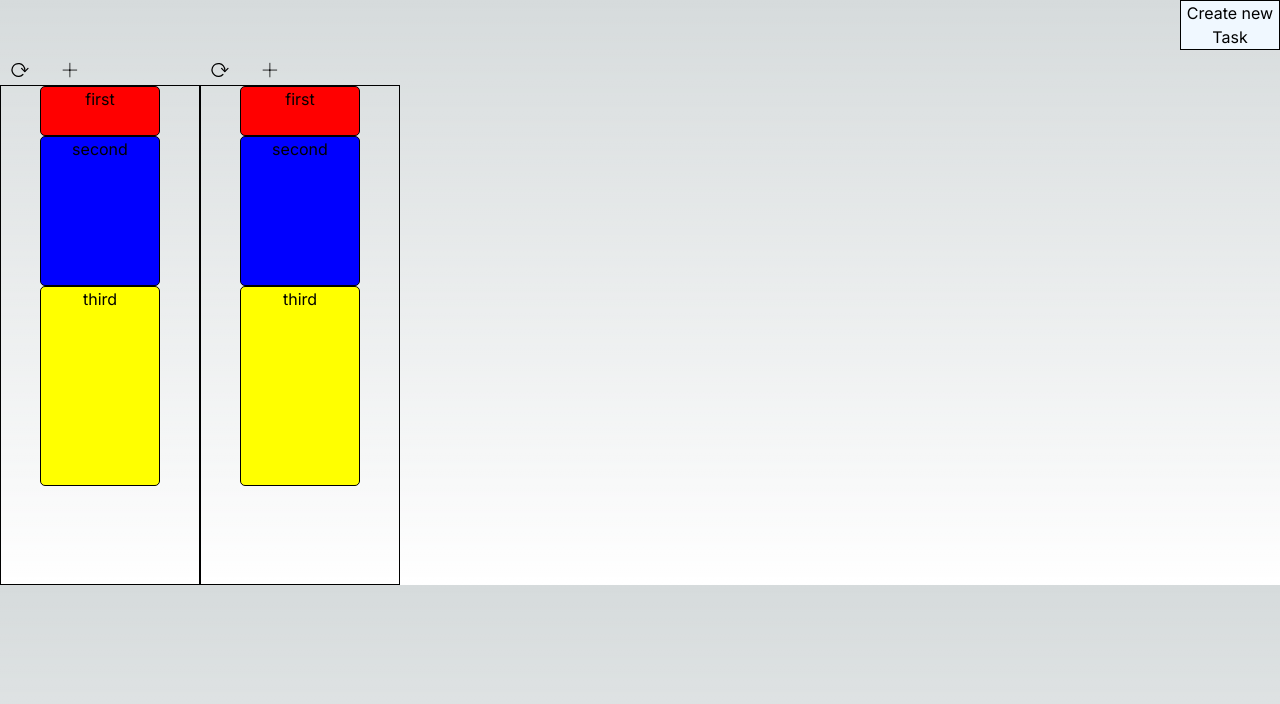
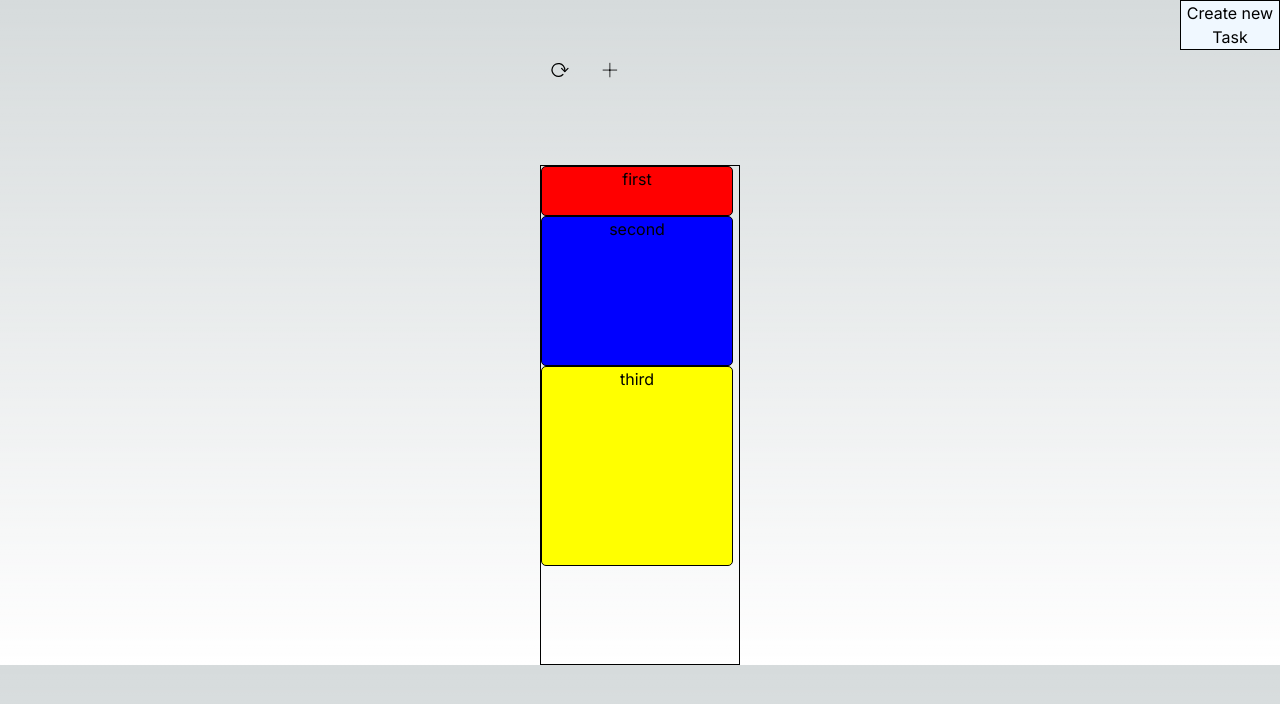
Before and after one commit to bsbgreenfield/dasher, a Next.js app: page / in a window 1280 px wide. Shown: the top 704 px of the page. Built offline with nearby package versions, Linux system fonts and the light colour scheme.

Commit message:
fix task add

```diff
--- a/src/app/lib/definitions/types.ts
+++ b/src/app/lib/definitions/types.ts
@@ -5,7 +5,7 @@ export type Task = {
     name: string,
     description: string,
     owner: User,
-    height: number,
+    size: number,
     index: number,
 }
 export type ProgBarTask = {
@@ -13,7 +13,7 @@ export type ProgBarTask = {
     name: string,
     description: string,
     owner: User,
-    height: number,
+    size: number,
     pos: {xPos: number, yPos: number },
     positionMap: Map<number, [number, number]>
     index: number,
--- a/src/app/styles/sandbox-body.css
+++ b/src/app/styles/sandbox-body.css
@@ -1,4 +1,4 @@
-.sandbox-bod-content{
+.sandbox-body-content{
     display: flex;
     justify-content: center;
     margin-top: 10vh;
@@ -13,11 +13,8 @@
 .prog-bar{
     position: relative;
     display: flex;
-    height: 500px;
-    flex-direction: column;
     align-items: center;
     border: 1px solid black;
-    width: 200px;
 }
 .add-task-button{
     display: flex;
@@ -43,3 +40,7 @@
     align-items: baseline;
     padding-left: 10px;
 }
+
+.rotate-svg:hover{
+    cursor: pointer;
+}
--- a/src/app/styles/taskRect.css
+++ b/src/app/styles/taskRect.css
@@ -1,6 +1,5 @@
 .task-rect{
     border: 1px solid black;
-    width: 120px;
     text-align: center;
     background-color: rgb(103, 221, 60);
     border-radius: 5px;
--- a/src/app/ui/sandbox/progBar.tsx
+++ b/src/app/ui/sandbox/progBar.tsx
@@ -1,103 +1,114 @@
 import { Task, ProgBarTask } from "@/app/lib/definitions/types";
-import { useEffect, useState } from "react"
+import { useEffect, useRef, useState } from "react"
 import TaskRect from "./taskRect";
 import { colorArray } from "@/app/data/dummy_data";
 import NewTaskForm from "./newTaskForm";
 import { createTask } from "@/app/lib/actions";
 import RotateSVG from "./svg";
-export default function ProgBar({tasks, id, addTask, switchTaskIndices} : {
-  tasks:  Task[] | [],
+export default function ProgBar({ tasks, id, addTask, switchTaskIndices }: {
+  tasks: Task[] | [],
   id: string,
-  addTask : (id: string, task: Task) => Task[]
+  addTask: (id: string, task: Task) => Task[];
   switchTaskIndices: (oldIndex: number, newIndex: number, progBarId: string) => Task[]
-}){
-
-    async function submitTask(formdata: FormData){
-     let newTask =  await createTask(formdata)
-     const newTaskArray = addTask(id, newTask)
-     setProgBarTasks(getProgBarTasks(newTaskArray));
-     setFormVisible(false);
-    }
-    const [formVisible, setFormVisible] = useState(false)
+}) {
+  const [formVisible, setFormVisible] = useState(false);
+  const [verticalFlip, setVerticalFlip] = useState(true);
+  const [progBarTasks, setProgBarTasks] = useState<ProgBarTask[]>()
+  useEffect(() => {
+    setProgBarTasks(getProgBarTasks(tasks));
+  }, [verticalFlip])
 
 
-    function getProgBarTasks(tasks:Task[]): ProgBarTask[]{
+  async function submitTask(formdata: FormData) {
+    setFormVisible(false);
+    const newTaskId = `${id}-${progBarTasks!.length}`
+    let newTask = await createTask(formdata, newTaskId);
+    const newTaskArray = addTask(id, newTask);
+    setProgBarTasks(getProgBarTasks(newTaskArray));
+  }
+
+  function getProgBarTasks(tasks: Task[]): ProgBarTask[] {
+    console.log(tasks);
     let newPosMap = getUpdatedPosMap(tasks)
-      let pos= {xPos: 0, yPos: 0};
-      let progBarTaskArray : ProgBarTask[]= [];
-      for (let i = 0; i < tasks.length; i++){
+    let pos = { xPos: 0, yPos: 0 };
+    let progBarTaskArray: ProgBarTask[] = [];
+    for (let i = 0; i < tasks.length; i++) {
       let taskAtIthPosition = tasks.find(task => task.index == i);
-        console.log(taskAtIthPosition)
       progBarTaskArray.push({
         id: taskAtIthPosition!.id,
         name: taskAtIthPosition!.name,
         description: taskAtIthPosition!.description,
         owner: taskAtIthPosition!.owner,
-          height: taskAtIthPosition!.height,
-          pos: {xPos: 0, yPos: newPosMap.get(i)![0]},
+        size: taskAtIthPosition!.size,
+        pos: verticalFlip ?
+          { xPos: 0, yPos: newPosMap.get(i)![0] }
+          : { xPos: newPosMap.get(i)![0], yPos: 0 },
         positionMap: newPosMap,
         index: taskAtIthPosition!.index
       })
-        pos.yPos = pos.yPos + taskAtIthPosition!.height
-        pos.xPos = pos.xPos + taskAtIthPosition!.height
+      pos.yPos = pos.yPos + taskAtIthPosition!.size
+      pos.xPos = pos.xPos + taskAtIthPosition!.size
     }
     return progBarTaskArray;
   }
-    const [progBarTasks, setProgBarTasks] = useState<ProgBarTask[]>()
 
-    useEffect(()=>{
-      setProgBarTasks(getProgBarTasks(tasks));
-    },[])
+  function getUpdatedPosMap(tasks: Task[]): Map<number, [number, number]> {
+    const newTaskPosMap = new Map<number, [number, number]>()
+    let newYPos: number = 0; //initialize new position (pixels) for the first task element
+    for (let i = 0; i < tasks.length; i++) {
+      let taskAtIthPosition = tasks.find(task => task.index == i)
+      console.log(taskAtIthPosition);
+      newTaskPosMap.set(i, [newYPos, taskAtIthPosition!.size])
 
+      newYPos = newYPos + taskAtIthPosition!.size
+    }
+    return newTaskPosMap;
 
-function doTaskSwap(oldIndex: number, newIndex: number): Map<number, [number, number]>{
+  }
+
+  function doTaskSwap(oldIndex: number, newIndex: number): Map<number, [number, number]> {
     const newTaskArray = switchTaskIndices(oldIndex, newIndex, id);
     let newProgBarTaskArray = getProgBarTasks(newTaskArray);
     setProgBarTasks(newProgBarTaskArray);
     return newProgBarTaskArray[0].positionMap
   }
 
- function getUpdatedPosMap(tasks: Task[]):Map<number, [number, number]>  {
-    const newTaskPosMap = new Map<number, [number, number]>()
-    let newYPos: number = 0; //initialize new position (pixels) for the first task element
 
-    for (let i = 0; i < tasks.length; i++) {
+  function flipBar() {
+    console.log("flip");
+    setVerticalFlip(!verticalFlip);
+  }
 
-        let taskAtIthPosition = tasks.find(task => task.index == i)
-        newTaskPosMap.set(i, [newYPos, taskAtIthPosition!.height])
-
-        newYPos = newYPos + taskAtIthPosition!.height
-    }
-    return newTaskPosMap;
-
-}
   const colorsArray = ['red', "blue", "yellow"]
 
   return (
-        <div className="sandbox-body">
+    <div className="sandbox-body" style={verticalFlip ? { "flexDirection": "column" } : { "flexDirection": "row" }}>
       <div className="progbar-top">
-            <RotateSVG/>
-              <div className="add-task-button" onClick={()=>{setFormVisible(!formVisible)}}>
-                {formVisible ? "-": "+"}
+        <div onClick={flipBar}>
+          <RotateSVG />
+        </div>
+        <div className="add-task-button" onClick={() => { setFormVisible(!formVisible) }}>
+          {formVisible ? "-" : "+"}
         </div>
       </div>
       <div className="sandbox-body-content">
-          <div className="prog-bar">
+        <div className="prog-bar" style={verticalFlip ? { "height": "500px", "width": "200px" } : { "height": "200px", "width": "500px" }}>
           {progBarTasks ?
             progBarTasks!.map(task => <TaskRect
               key={task.id}
               task={task}
               pos={task.pos}
-             height = {task.height}
+              size={task.size}
               positionMap={task.positionMap}
               swap={doTaskSwap}
               color={colorsArray[parseInt(task.id.split('-').pop()!)]}
+              isVertical={verticalFlip}
             />)
             : <></>}
         </div>
       </div>
 
-        <NewTaskForm formVisible={formVisible} id={`${id}-${tasks.length}`} submitTask={submitTask}/>
+      <NewTaskForm formVisible={formVisible} id={`${id}-${tasks.length}`} submitTask={submitTask} />
     </div>
   )
 }
--- a/src/app/ui/sandbox/sandbox.tsx
+++ b/src/app/ui/sandbox/sandbox.tsx
@@ -28,7 +28,6 @@ export default function Sandbox() {
     }
 
     function switchTaskIndices(oldIndex: number, newIndex: number, progBarId: string): Task[]{
-       console.log(`switching ${oldIndex} to ${newIndex}`)
         const newTasks: Task[] = [];
         const progBarTasks: Task[] = progBarsMap.current.get(progBarId)!
         if (newIndex < 0) newIndex = 0; // im not sure why it does
@@ -73,9 +72,8 @@ export default function Sandbox() {
                     {formVisible ? "Cancel" : "Create new Task"}
                 </div>
             </div>
-            <div style={{"display": "flex"}}>
+            <div style={{"display": "flex", "justifyContent": "center"}}>
                 <ProgBar id={"a"} tasks={progBarsMap.current.get("a") || [] }  addTask={addTask} switchTaskIndices={switchTaskIndices} />
-                <ProgBar id={"b"} tasks={progBarsMap.current.get("b") || [] }  addTask={addTask} switchTaskIndices={switchTaskIndices} />
             </div>
 
         </div>
--- a/src/app/ui/sandbox/svg.tsx
+++ b/src/app/ui/sandbox/svg.tsx
@@ -1,5 +1,5 @@
 export default function RotateSVG (){
 return(
-    <svg height={"20px"} viewBox="-0.5 0 25 25" fill="none" xmlns="http://www.w3.org/2000/svg"><g id="SVGRepo_bgCarrier" strokeWidth="0"></g><g id="SVGRepo_tracerCarrier" strokeLinecap="round" strokeLinejoin="round"></g><g id="SVGRepo_iconCarrier"> <path d="M14 10.55L18 14.55L22 10.55" stroke="#000000" strokeWidth="1.5" strokeLinecap="round" strokeLinejoin="round"></path> <path d="M15.65 18.08C14.3398 19.387 12.6171 20.1993 10.7752 20.3786C8.93336 20.558 7.0863 20.0931 5.54864 19.0634C4.01099 18.0337 2.87786 16.5028 2.34232 14.7314C1.80677 12.96 1.90192 11.0577 2.61154 9.34859C3.32116 7.63947 4.60135 6.22926 6.23407 5.35811C7.86679 4.48697 9.75103 4.20879 11.5658 4.571C13.3806 4.93321 15.0137 5.91327 16.1869 7.34444C17.3601 8.77561 18.0009 10.5693 18 12.4199V14.1499" stroke="#000000" strokeWidth="1.5" strokeLinecap="round" strokeLinejoin="round"></path> </g></svg>
+    <svg className="rotate-svg" height={"20px"} viewBox="-0.5 0 25 25" fill="none" xmlns="http://www.w3.org/2000/svg"><g id="SVGRepo_bgCarrier" strokeWidth="0"></g><g id="SVGRepo_tracerCarrier" strokeLinecap="round" strokeLinejoin="round"></g><g id="SVGRepo_iconCarrier"> <path d="M14 10.55L18 14.55L22 10.55" stroke="#000000" strokeWidth="1.5" strokeLinecap="round" strokeLinejoin="round"></path> <path d="M15.65 18.08C14.3398 19.387 12.6171 20.1993 10.7752 20.3786C8.93336 20.558 7.0863 20.0931 5.54864 19.0634C4.01099 18.0337 2.87786 16.5028 2.34232 14.7314C1.80677 12.96 1.90192 11.0577 2.61154 9.34859C3.32116 7.63947 4.60135 6.22926 6.23407 5.35811C7.86679 4.48697 9.75103 4.20879 11.5658 4.571C13.3806 4.93321 15.0137 5.91327 16.1869 7.34444C17.3601 8.77561 18.0009 10.5693 18 12.4199V14.1499" stroke="#000000" strokeWidth="1.5" strokeLinecap="round" strokeLinejoin="round"></path> </g></svg>
 )
 }
--- a/src/app/ui/sandbox/taskRect.tsx
+++ b/src/app/ui/sandbox/taskRect.tsx
@@ -4,17 +4,19 @@ import {Draggable  } from "../../lib/definitions/task-rect";
 export default function TaskRect({
     task,
     pos,
-    height,
+    size,
     positionMap,
     swap,
     color,
+    isVertical,
             }: {
     task: Task,
     pos: {xPos: number, yPos: number},
-    height: number,
+    size: number,
     positionMap: Map<number, [number, number]>
     swap: (oldIndex: number, newIndex: number) => Map<number, [number, number]>,
     color: string,
+    isVertical: boolean,
 }){
     const draggableDiv = new Draggable();
     // in posMap: value[0] = yPos, value[1] = height
@@ -23,12 +25,12 @@ export default function TaskRect({
         let newIndex = task.index;
         positionMap.forEach((value, key) => {
             if(movingDown){
-                if ( task.index < key && newPos.newY + height > value[0] + value[1]){
+                if ( task.index < key && newPos.newY + size > value[0] + value[1]){
                     newIndex = key;
                 }
             }
             else{
-                if(task.index > key && newPos.newY < value[0] + 5){
+                if(task.index > key && newPos.newY < value[0] + 5) {
                     newIndex = key;
                 }
             }
@@ -97,10 +99,21 @@ export default function TaskRect({
         className="task-rect"
         data-open='false'
         onMouseDown={grabTask}
-        style={
+        style={ isVertical ?
             {"top" : pos.yPos,
+            "left": "0",
             "backgroundColor": color,
-            "height": height}
+            "height": size,
+            "width": "97%"
+            }
+            :
+            {"top" : "0" ,
+            "left": pos.xPos,
+            "backgroundColor": color,
+            "height": "97%",
+            "width": size,
+            }
+
         }
         >
             {task.name}
```
Also changed, not shown: src/app/data/dummy_data.ts (+6 -6 lines), src/app/lib/actions.ts (+5 -4 lines). Lines whose indentation alone changed are shown as unchanged.
